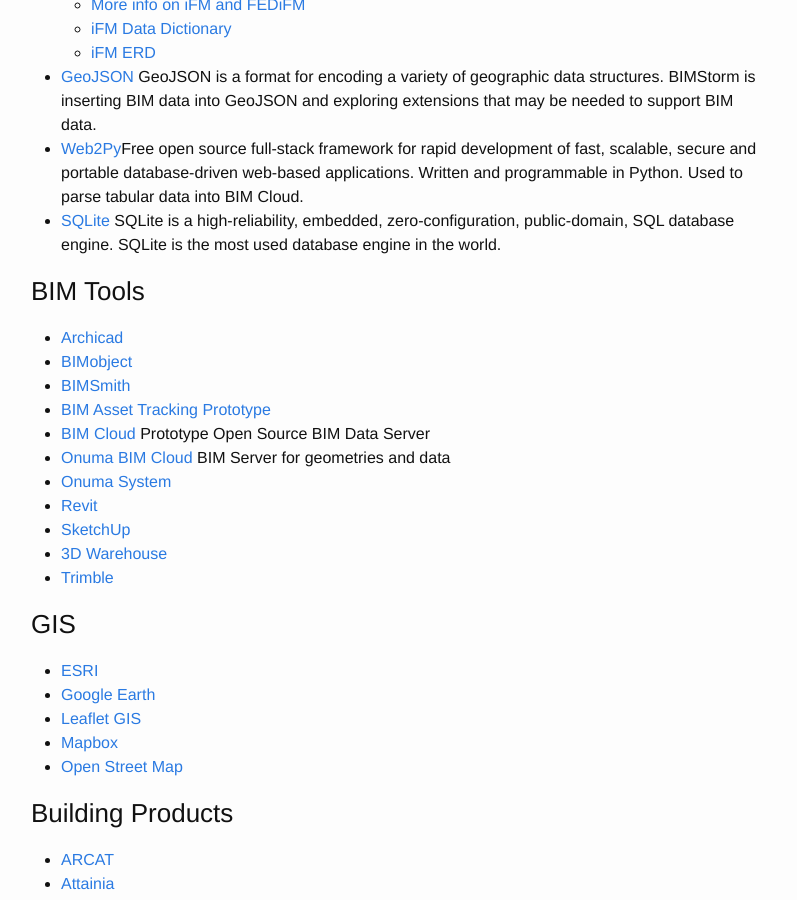
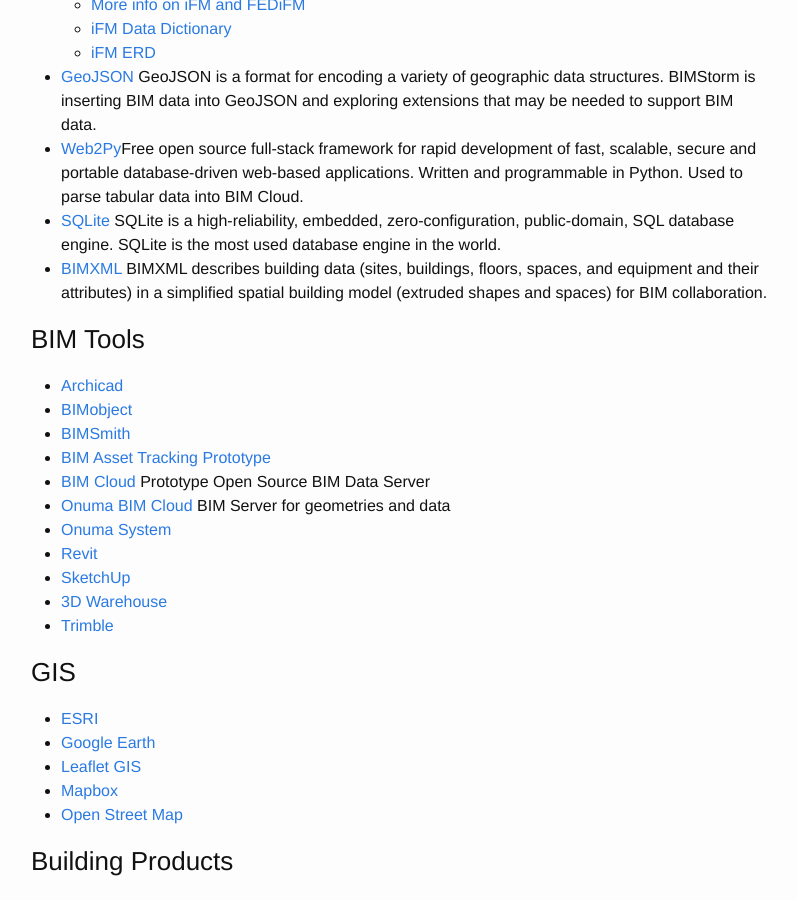
Before and after one commit to buildingSMARTalliance/BIMStorm, a Jekyll site: the page built from _posts/2016-09-16-Tools.markdown, in a window 1280 px wide and 900 px high, scrolled down 1122 px. Shown: the whole window, without its empty margins (239-1036 px from the left). Built offline with Jekyll 4.4.1, drawn with Linux system fonts in a browser that asks for light colours.

Commit message:
Update 2016-09-16-Tools.markdown

```diff
--- a/_posts/2016-09-16-Tools.markdown
+++ b/_posts/2016-09-16-Tools.markdown
@@ -39,6 +39,7 @@
  * [GeoJSON](http://geojson.org/) GeoJSON is a format for encoding a variety of geographic data structures. BIMStorm is inserting BIM data into GeoJSON and exploring extensions that may be needed to support BIM data.
  * [Web2Py](http://www.web2py.com/)Free open source full-stack framework for rapid development of fast, scalable, secure and portable database-driven web-based applications. Written and programmable in Python. Used to parse tabular data into BIM Cloud.
  * [SQLite](https://www.sqlite.org/) SQLite is a high-reliability, embedded, zero-configuration, public-domain, SQL database engine. SQLite is the most used database engine in the world.
+ * [BIMXML](http://BIMXML.org) BIMXML describes building data (sites, buildings, floors, spaces, and equipment and their attributes) in a simplified spatial building model (extruded shapes and spaces) for BIM collaboration.
 
 ### BIM Tools
 * [Archicad](http://Graphisoft.com)
```
